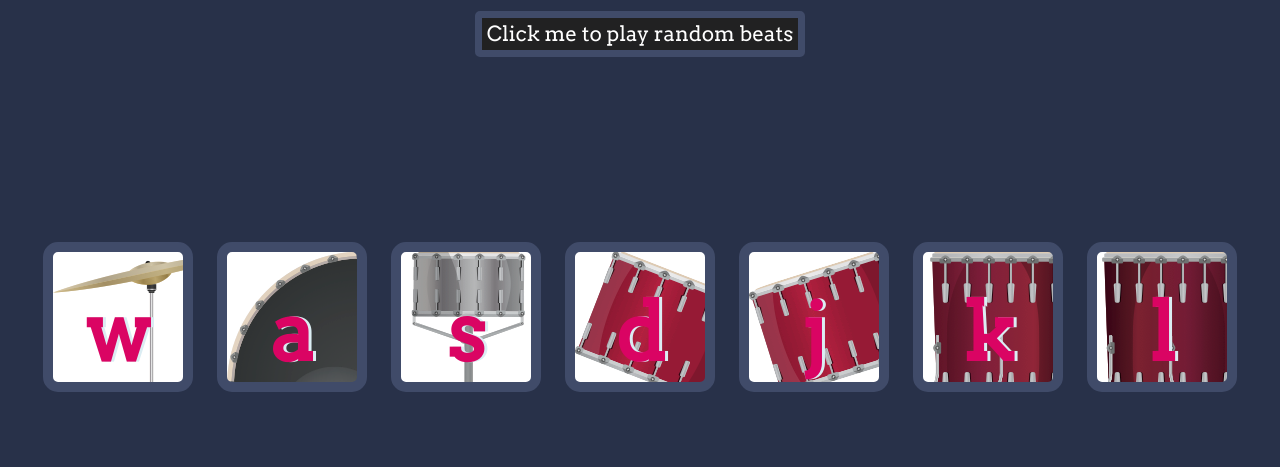
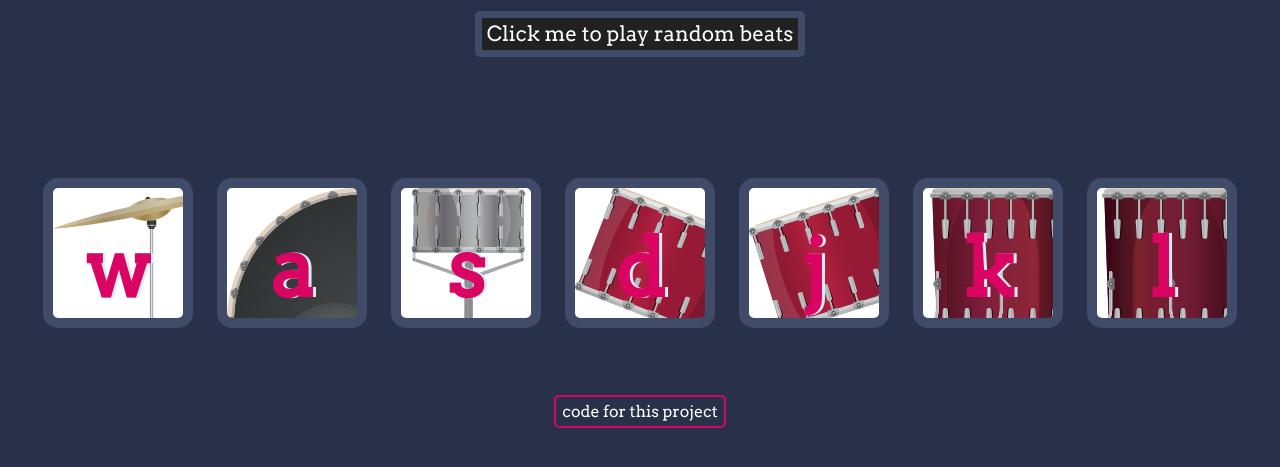
Before and after one commit to abbyxosaurus/The-Drum-Kit, a plain HTML site: page index.html in a window 1280 px wide. Shown: the part 267-734 px from the top of the page. Drawn offline with Linux system fonts and the light colour scheme.

Commit message:
added the code link

```diff
--- a/index.html
+++ b/index.html
@@ -24,4 +24,7 @@
 
     </script>
   </body>
+  <footer>
+    <a href="https://github.com/abbyxosaurus/The-Drum-Kit" target="_blank">code for this project</a>
+  </footer>
 </html>
--- a/style.css
+++ b/style.css
@@ -15,8 +15,24 @@ p{
   color: #fff;
   text-align:center;
 }
+
+footer{
+  margin-bottom: 15px;
+}
+footer a{
+  text-align: center;
+  text-decoration: none;
+  color: #fff;
+  font-family:"Arvo",sans-serif;
+  padding: 5px 6px;
+  border: 2px solid #DA0463;
+  border-radius: 5px;
+}
+footer a:hover {
+  background-color: #DA0463;
+}
 .set{
-  margin: 10% auto;
+  margin: 5% auto;
 }
 .game-over {
   background-color: red;
```
